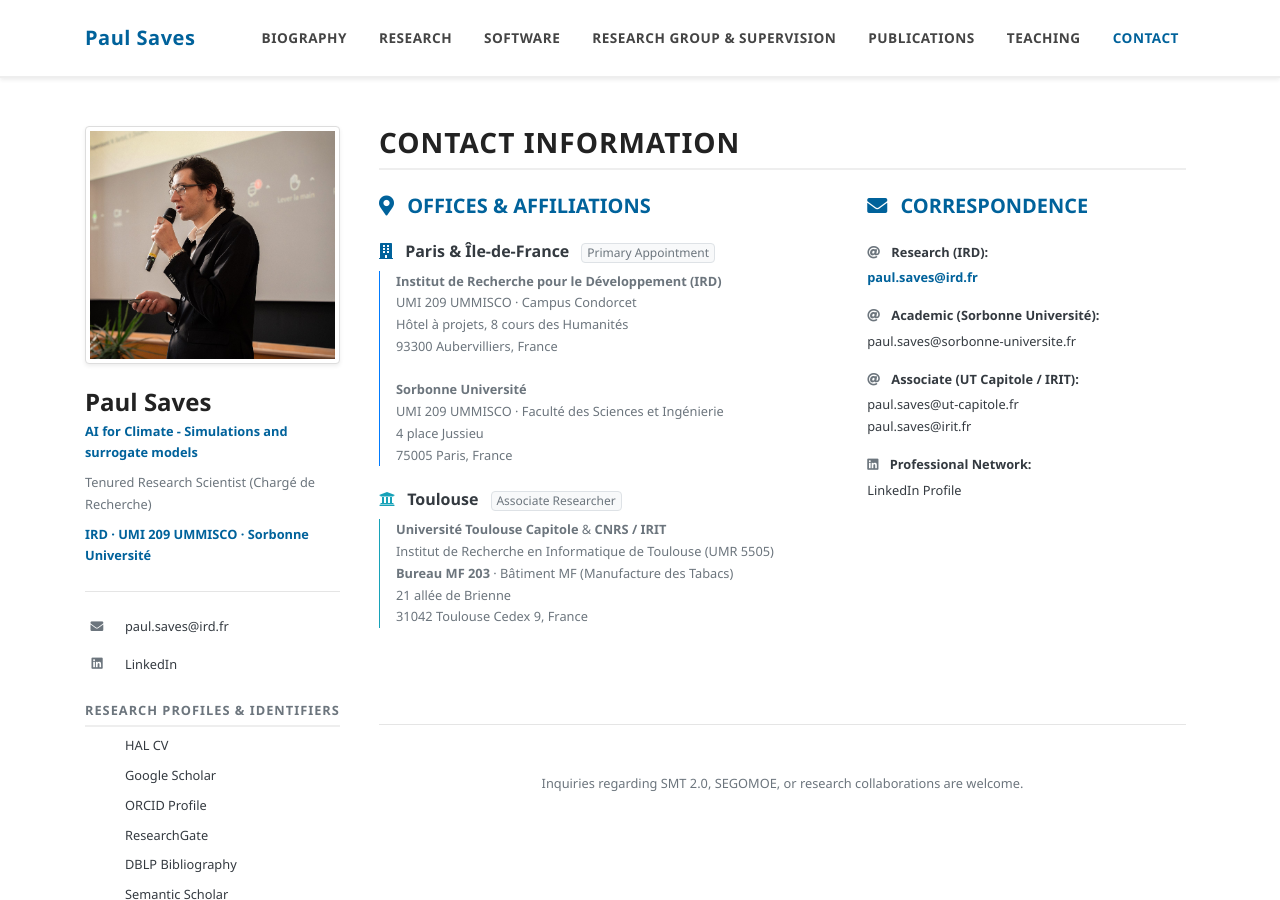
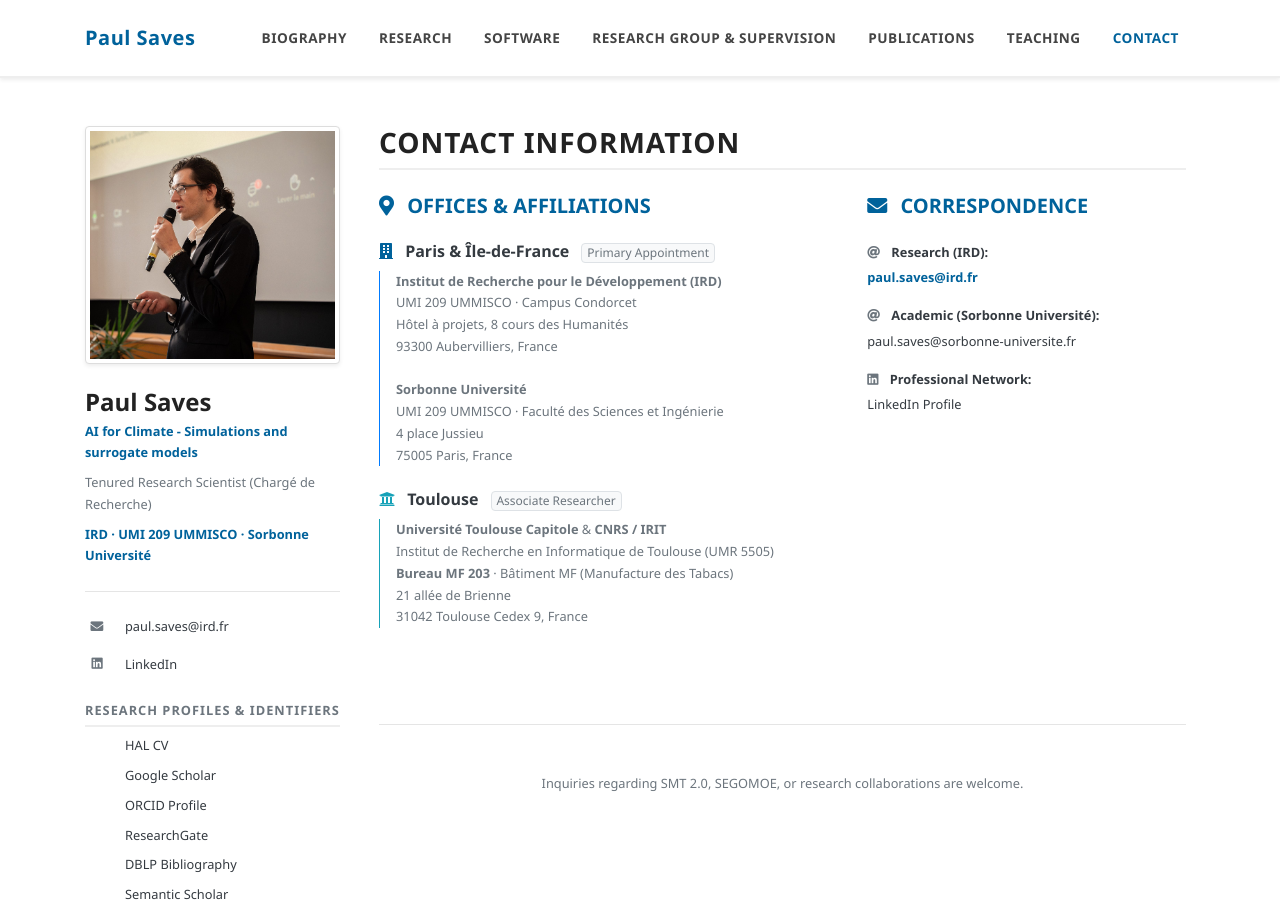
Before and after one commit to Paul-Saves/Paul-Saves.github.io, a Jekyll site: the page built from _pages/contact.md, in a window 1280 px wide and 900 px high. Built offline with Jekyll 4.4.1, drawn with Linux system fonts in a browser that asks for light colours; a style sheet for code colours, icons or effects is not loaded.

Commit message:
style(contact): remove associate emails from correspondence

```diff
--- a/_pages/contact.md
+++ b/_pages/contact.md
@@ -58,11 +58,6 @@ title: Contact Information
         <a href="mailto:paul.saves@sorbonne-universite.fr" class="text-dark">paul.saves@sorbonne-universite.fr</a>
       </li>
       <li class="mb-3">
-        <span class="font-weight-bold text-dark d-block mb-1"><i class="fas fa-at text-muted mr-2"></i> Associate (UT Capitole / IRIT):</span>
-        <a href="mailto:paul.saves@ut-capitole.fr" class="text-dark">paul.saves@ut-capitole.fr</a><br>
-        <a href="mailto:paul.saves@irit.fr" class="text-dark">paul.saves@irit.fr</a>
-      </li>
-      <li class="mb-3">
         <span class="font-weight-bold text-dark d-block mb-1"><i class="fab fa-linkedin text-muted mr-2"></i> Professional Network:</span>
         <a href="https://linkedin.com/in/{{ site.linkedin_username }}" target="_blank" class="text-dark">LinkedIn Profile</a>
       </li>
```
